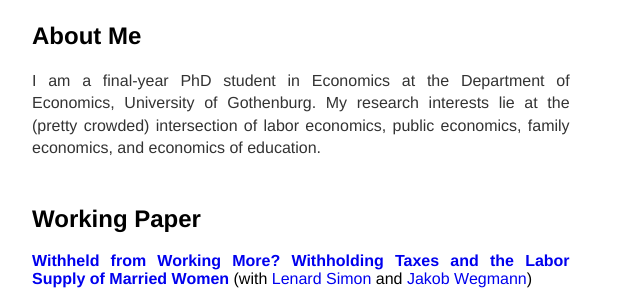
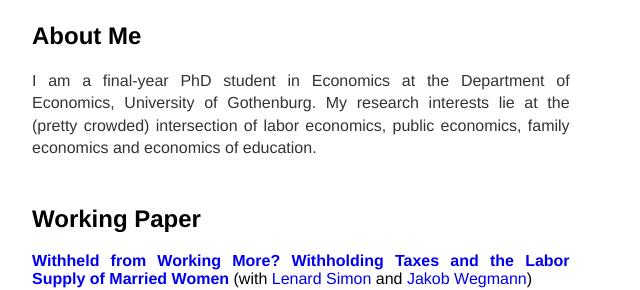
Before and after one commit to timbayerecon/timbayerecon.github.io, a plain HTML site: page index.html in a window 1280 px wide. Shown: the part 145-435 px from the top of the page, 160-800 px from the left. Drawn offline with Linux system fonts and the light colour scheme.

Commit message:
Update index.html

```diff
--- a/index.html
+++ b/index.html
@@ -9,7 +9,7 @@
    <h1> Tim Bayer </h1>
    <div class="maincontent">
     <h2> About Me </h2>
-    <p>I am a final-year PhD student in Economics at the Department of Economics, University of Gothenburg. My research interests lie at the (pretty crowded) intersection of labor economics, public economics, family economics, and economics of education.
+    <p>I am a final-year PhD student in Economics at the Department of Economics, University of Gothenburg. My research interests lie at the (pretty crowded) intersection of labor economics, public economics, family economics and economics of education.
     </p>
     <h2> Working Paper </h2>
     <b> <a href="https://jakobwegmann.github.io/papers/withholding_taxes.pdf">Withheld from Working More? Withholding Taxes and the Labor Supply of Married Women</a> </b> (with <a href="https://sites.google.com/view/lenardsimon">Lenard Simon</a> and <a href="https://jakobwegmann.github.io/">Jakob Wegmann</a>)<br> <br>
```
